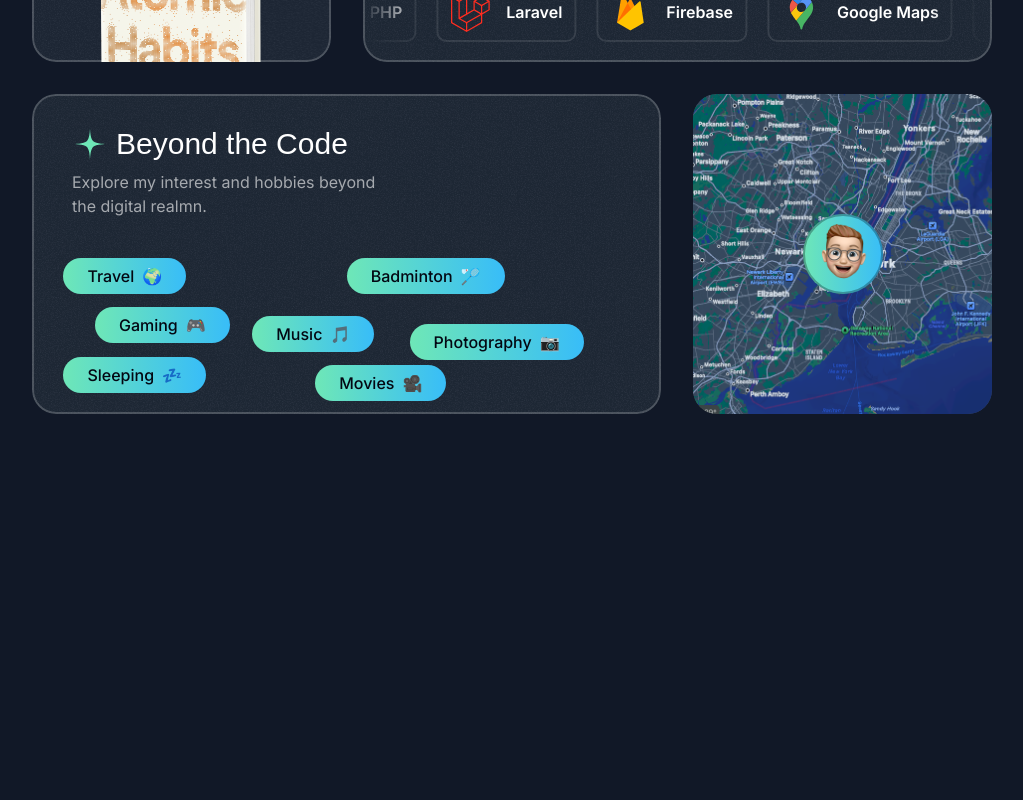
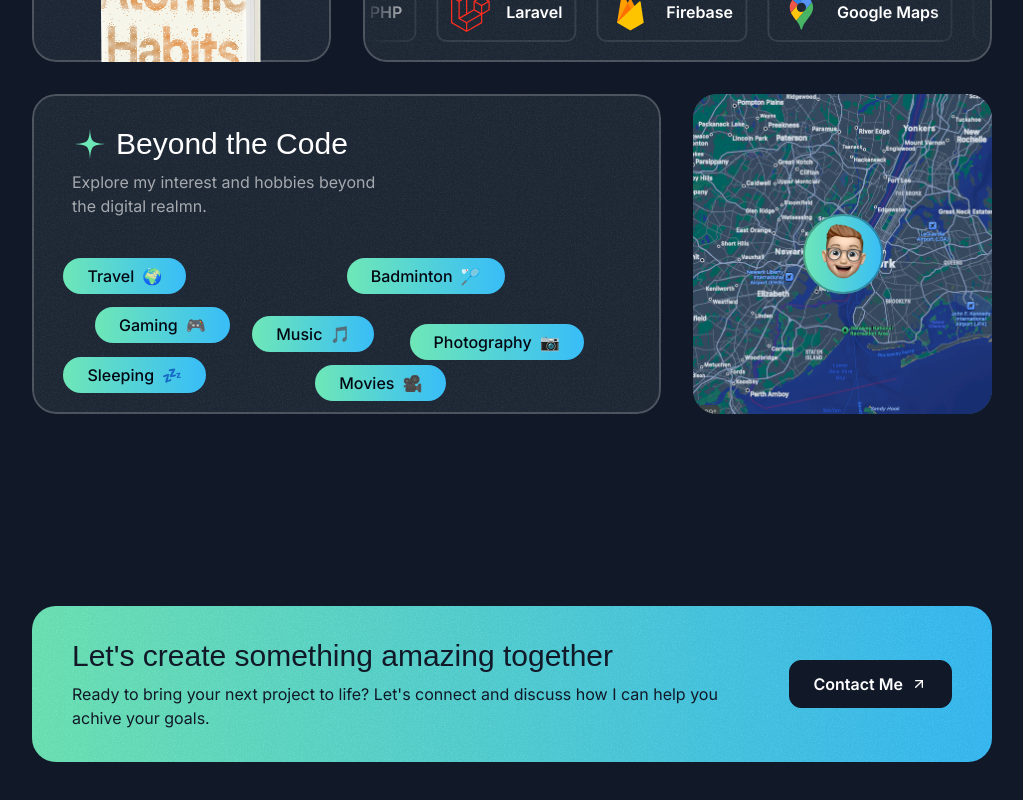
Before and after one commit to FernandJerico/my-portofolio, a Next.js app: page / in a window 1280 px wide. Shown: the part 4886-5686 px from the top of the page, without its empty margins (128-1151 px from the left). Before the commit the page ends 5412 px from the top, so only its background shows below. Built offline with nearby package versions, Linux system fonts and the light colour scheme; a web font is replaced by a local one.

Commit message:
Feat: Add ContactSection to Home page

```diff
--- a/src/app/page.tsx
+++ b/src/app/page.tsx
@@ -4,6 +4,7 @@ import { ProjectsSection } from "@/sections/Projects";
 import { TapeSection } from "@/sections/Tape";
 import { TestimonialsSection } from "@/sections/Testimonials";
 import { AboutSection } from "@/sections/About";
+import { ContactSection } from "@/sections/Contact";
 
 export default function Home() {
   return (
@@ -14,6 +15,7 @@ export default function Home() {
       <TapeSection />
       <TestimonialsSection />
       <AboutSection />
+      <ContactSection />
     </div>
   );
 }
--- a/src/sections/Contact.tsx
+++ b/src/sections/Contact.tsx
@@ -1,3 +1,34 @@
+import ArrowRightIcon from "@/assets/icons/arrow-up-right.svg";
+import grainImage from "@/assets/images/grain.jpg";
+
 export const ContactSection = () => {
-  return <div>Contact Section</div>;
+  return (
+    <div className="py-16 pt-12 lg:py-24 lg:pt-20">
+      <div className="container">
+        <div className="bg-gradient-to-r from-emerald-300 to-sky-400 text-gray-900 py-8 px-10 rounded-3xl text-center md:text-left relative overflow-hidden z-0">
+          <div
+            className="absolute inset-0 opacity-5 -z-10"
+            style={{ backgroundImage: `url(${grainImage.src})` }}></div>
+          <div className="flex flex-col md:flex-row gap-8 md:gap-16 items-center">
+            <div>
+              <h2 className="font-serif text-2xl md:text-3xl">
+                Let&apos;s create something amazing together
+              </h2>
+
+              <p className="texts-m md:text-base mt-2">
+                Ready to bring your next project to life? Let&apos;s connect and
+                discuss how I can help you achive your goals.
+              </p>
+            </div>
+            <div>
+              <button className="text-white bg-gray-900 inline-flex items-center px-6 h-12 rounded-xl gap-2 w-max border border-gray-900">
+                <span className="font-semibold">Contact Me</span>
+                <ArrowRightIcon className="size-4" />
+              </button>
+            </div>
+          </div>
+        </div>
+      </div>
+    </div>
+  );
 };
```
